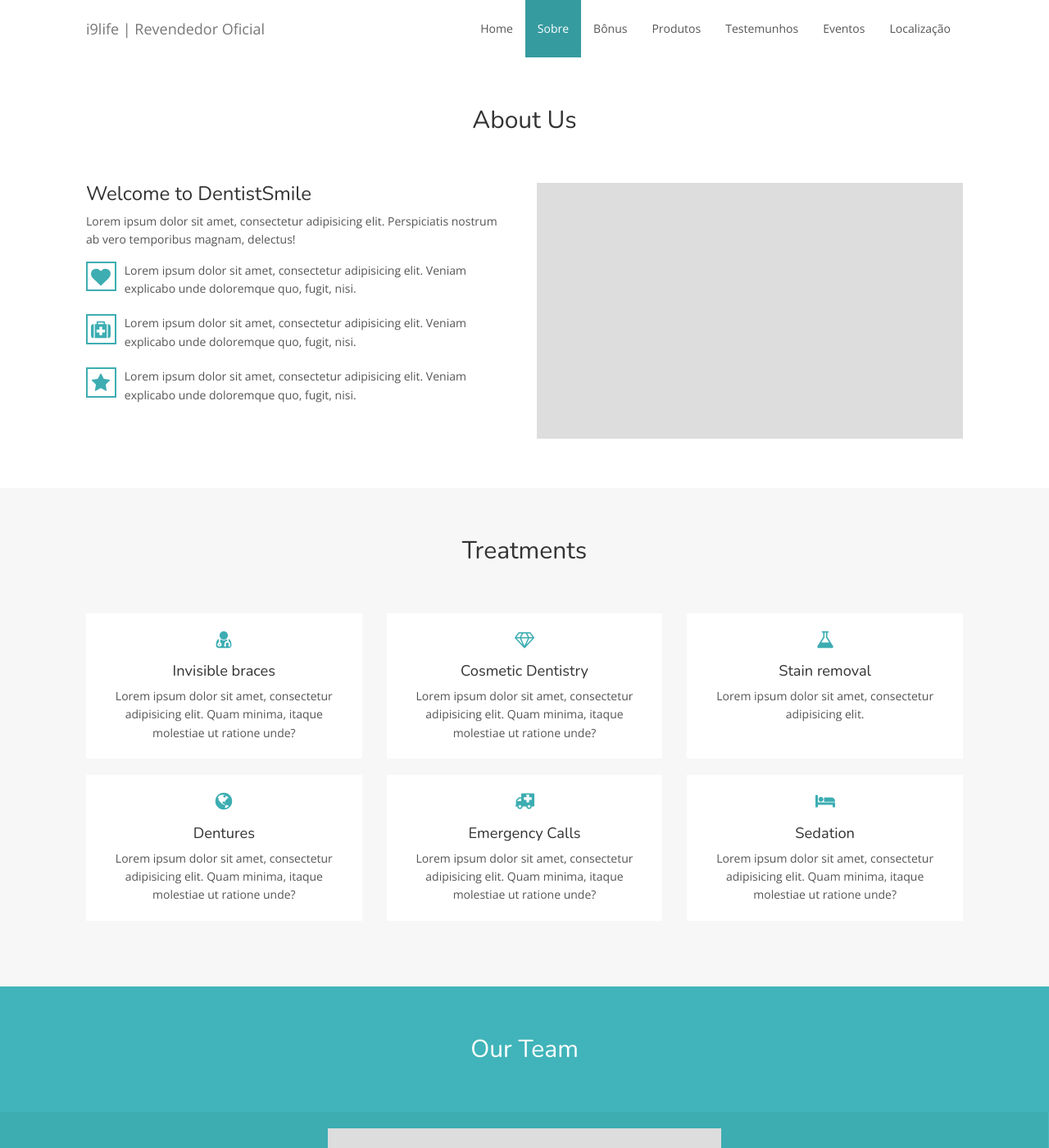
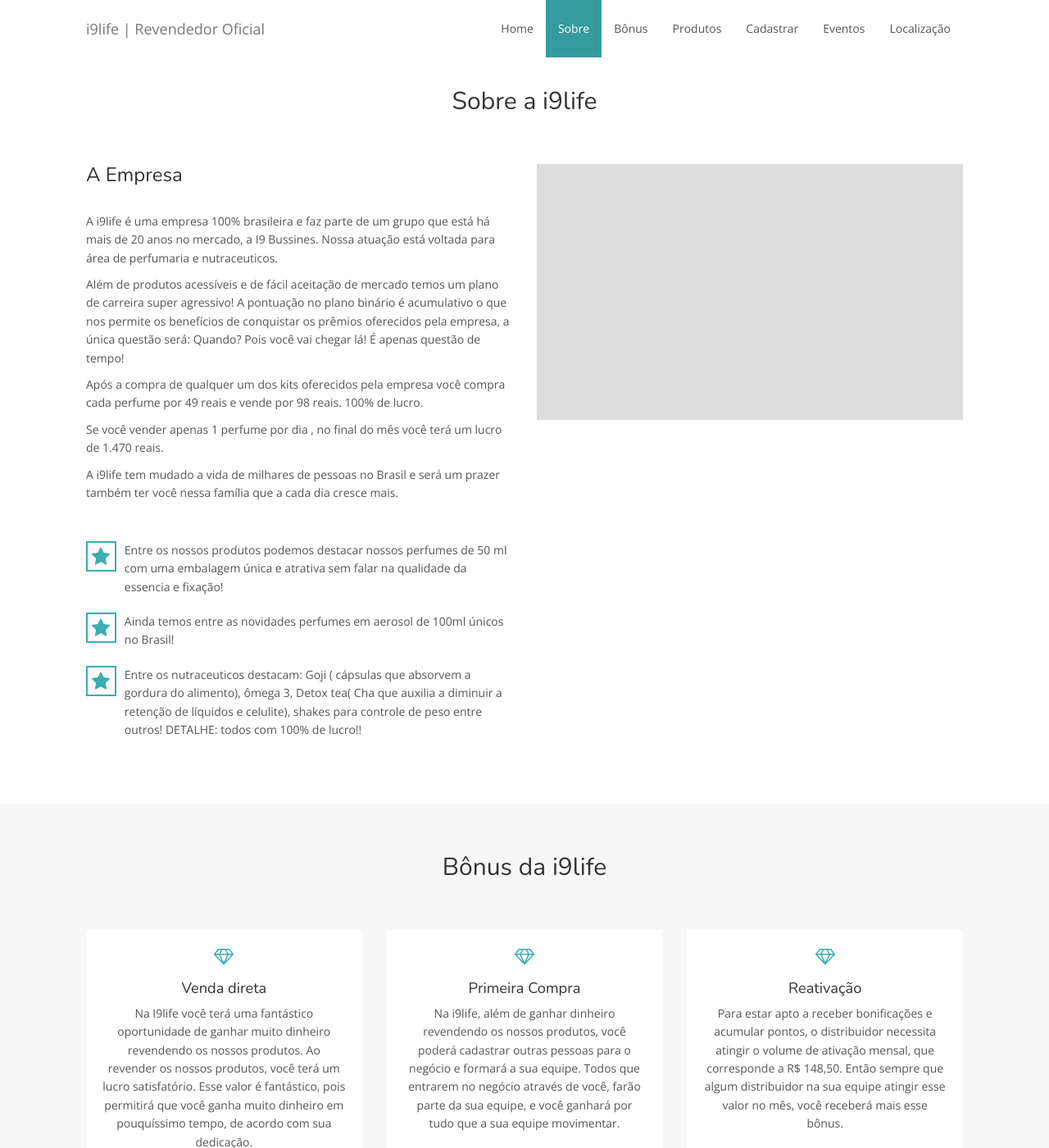
Before and after one commit to cadastroinove/cadastroinove.github.io, a Jekyll site: the page built from index.html, in a window 1280 px wide and 1400 px high, scrolled down 758 px. Shown: the whole window at 82% size. Built offline with Jekyll 4.4.1, drawn with Linux system fonts in a browser that asks for light colours; nearby versions of some CDN libraries; some of the changed text lies outside the part shown.

Commit message:
Melhorias e alteração de layout

```diff
--- a/_config.yml
+++ b/_config.yml
@@ -1,25 +1,23 @@
 # Site settings
-title: DentistSmile | Dental Jekyll Theme
-description: "A responsive Jekyll theme for dental clinics."
+title: i9life | Revendedor Oficial
+description: "i9 sua vida, realize seus sonhos."
 baseurl: "" # the subpath of your site, e.g. /blog
 url: "" # the name of your domain
-logo_url: svg/min/logo.svg
 
 # Hero
 hero:
     hero_img: hero.jpg
-    hero_title: DentistSmile
-    hero_description: A responsive Jekyll theme for dental clinics.
+    hero_title: i9Life | Revendedor Oficial
+    hero_description: i9 sua vida, realize seus sonhos, seja um revendedor.
 
 # Contact form
 api_token: # Enter API token here
 
 # Contact info
 contact:
-    phone: 932 50 540
-    emergency: 931 53 234
-    email: contact@yoursite.com
-    address: Von schroeders 273, <br> Viña del mar - Chile
+    phone: (44) 9882-5411
+    email: contato@andersonsouza.net
+    address: Colorado Paraná
 
 # Opening hours
 monday_friday: 9:00 – 18:00
@@ -33,7 +31,7 @@
 # Map
 map:
     zoom: 17
-    address: Von schroeders 273, Viña del mar, Chile
+    address: São Paulo, Brasil
     address_details: svg/min/logo.svg
 
 # Social settings
@@ -45,7 +43,7 @@
 feed: yes
 
 # Footer
-copyright: © 2015 DentistSmile - All rights reserved
+copyright: © 2016 i9life | Revendedor Oficial
 
 # Build settings
 markdown: kramdown
--- a/_data/treatments.yml
+++ b/_data/treatments.yml
@@ -1,23 +1,35 @@
-- icon: icon-user-md
-  title: Invisible braces
-  description: Lorem ipsum dolor sit amet, consectetur adipisicing elit. Quam minima, itaque molestiae ut ratione unde?
+- icon: icon-diamond
+  title: Venda direta
+  description: Na I9life você terá uma fantástico oportunidade de ganhar muito dinheiro revendendo os nossos produtos.
+               Ao revender os nossos produtos, você terá um lucro satisfatório. Esse valor é fantástico, pois permitirá que você ganha muito dinheiro em pouquíssimo tempo, de acordo
+               com sua dedicação.
 
 - icon: icon-diamond
-  title: Cosmetic Dentistry
-  description: Lorem ipsum dolor sit amet, consectetur adipisicing elit. Quam minima, itaque molestiae ut ratione unde?
+  title: Primeira Compra
+  description: Na i9life, além de ganhar dinheiro revendendo os nossos produtos, você poderá cadastrar outras pessoas para o negócio e formará a sua equipe.
+               Todos que entrarem no negócio através de você, farão parte da sua equipe, e você ganhará por tudo que a sua equipe movimentar.
 
-- icon: icon-flask
-  title: Stain removal
-  description: Lorem ipsum dolor sit amet, consectetur adipisicing elit.
+- icon: icon-diamond
+  title: Reativação
+  description: Para estar apto a receber bonificações e acumular pontos, o distribuidor necessita atingir o volume de ativação mensal,
+               que corresponde a R$ 148,50. Então sempre que algum distribuidor na sua equipe atingir esse valor no mês, você receberá mais esse bônus.
 
-- icon: icon-globe
-  title: Dentures
-  description: Lorem ipsum dolor sit amet, consectetur adipisicing elit. Quam minima, itaque molestiae ut ratione unde?
+- icon: icon-diamond
+  title: Binário
+  description: Todos os distribuidores que entrarem na sua equipe, seja cadastrado por você,
+               ou por alguém da sua equipe ou por derramamento (quando alguém acima efetua um cadastro e cai na sua equipe) você será recompensado através do Bônus Binário.
 
-- icon: icon-ambulance
-  title: Emergency Calls
-  description: Lorem ipsum dolor sit amet, consectetur adipisicing elit. Quam minima, itaque molestiae ut ratione unde?
+- icon: icon-diamond
+  title: Unilevel
+  description: No Bônus unilevel você receberá um percentual sobre o total de vendas geradas pela sua equipe. Esse valor vai de 9% à 25%.
+              Esse valor é muito superior as empresas concorrentes da i9life, mostrando assim, que o nosso Plano de Marketing é realmente superior.
 
-- icon: icon-bed
-  title: Sedation
-  description: Lorem ipsum dolor sit amet, consectetur adipisicing elit. Quam minima, itaque molestiae ut ratione unde?
+- icon: icon-diamond
+  title: Equiparação
+  description: Chegando no nível Star 60 você começará a participar do faturamento de qualificados a partir de Start 60 na sua equipe. Você receberá em até 4 níveis.
+
+
+- icon: icon-diamond
+  title: Participação
+  description: Com o Bônus de Participação, você se torna um "sócio" da i9life. Agora você passará a ter direito na participação no lucro da empresa.
+               A i9life separa 3% do total de pontos do unilevel e divide com todos os distribuidores a partir de top2.
--- a/_includes/doctype-head.html
+++ b/_includes/doctype-head.html
@@ -21,5 +21,5 @@
     <link href='https://fonts.googleapis.com/css?family=Open+Sans:400,400italic,600,600italic' rel='stylesheet' type='text/css'>
 
     <!-- Favicon -->
-    <link rel="shortcut icon" href="{{ "/favicon.png" | prepend: site.baseurl }}">
+    <!--<link rel="shortcut icon" href="{{ "/favicon.png" | prepend: site.baseurl }}"> -->
 </head>
--- a/_includes/header.html
+++ b/_includes/header.html
@@ -19,7 +19,7 @@
                 <li><a class="scroll" href="#about">Sobre</a></li>
                 <li><a class="scroll" href="#treatments">Bônus</a></li>
                 <li><a class="scroll" href="#team">Produtos</a></li>
-                <li><a class="scroll" href="#testimonials">Testemunhos</a></li>
+                <li><a class="scroll" href="#cadastrar">Cadastrar</a></li>
                 <li><a class="scroll" href="#gallery">Eventos</a></li>
                 <li><a class="scroll" href="#location">Localização</a></li>
             </ul>
--- a/index.html
+++ b/index.html
@@ -16,7 +16,7 @@
     <div class="container-fluid">
 
         <div class="col-sm-6 col-sm-offset-6 col-md-4 col-md-offset-8 form">
-            <h3><svg class="icon icon-envelope-o"><use xlink:href="#icon-envelope-o"></use></svg>Make an Appointment</h3>
+            <h3><svg class="icon icon-envelope-o"><use xlink:href="#icon-envelope-o"></use></svg>Entre em contato</h3>
             <form action="https://getsimpleform.com/messages?form_api_token={{ site.api_token }}" method="post">
                 <div class="form-field">
                     <input name="name" type="text" placeholder="Name" required>
@@ -42,36 +42,19 @@
 <div class="three-shade-col">
     <div class="col-sm-4">
         <svg class="icon icon-envelope-o"><use xlink:href="#icon-envelope-o"></use></svg>
-        <h3>Contact Us</h3>
+        <h3>Entre em contato</h3>
         <ul>
-            {% if site.contact.phone %}<li><strong>Phone:</strong> {{ site.contact.phone }}</li>{% endif %}
-            {% if site.contact.emergency %}<li><strong>Emergency:</strong> {{ site.contact.emergency }}</li>{% endif %}
-            {% if site.contact.email %}<li><strong>Email:</strong> {{ site.contact.email }}</li>{% endif %}
+            {% if site.contact.phone %}<li><strong>Celular:</strong> {{ site.contact.phone }}</li>{% endif %}
+            {% if site.contact.email %}<li><strong>E-mail:</strong> {{ site.contact.email }}</li>{% endif %}
         </ul>
     </div>
     <div class="col-sm-4">
         <svg class="icon icon-clock-o"><use xlink:href="#icon-clock-o"></use></svg>
-        <h3>Opening Hours</h3>
-        <table>
-            <tbody>
-                <tr>
-                    <td>Monday – Friday</td>
-                    <td>{{ site.monday_friday }}</td>
-                </tr>
-                <tr>
-                    <td>Saturday</td>
-                    <td>{{ site.saturday }}</td>
-                </tr>
-                <tr>
-                    <td>Sunday</td>
-                    <td>{{ site.sunday }}</td>
-                </tr>
-            </tbody>
-        </table>
+        <h3>Aberto todos os dias</h3>
     </div>
     <div class="col-sm-4">
         <svg class="icon icon-map-marker"><use xlink:href="#icon-map-marker"></use></svg>
-        <h3>Location</h3>
+        <h3>Localização</h3>
             <p>
                 {{ site.contact.address }}
             </p>
@@ -82,32 +65,51 @@
 <!-- Start About -->
 <div id="about" class="about">
     <div class="container-fluid">
-        <h2 class="section-title">About Us</h2>
+        <h2 class="section-title">Sobre a i9life</h2>
 
         <div class="row">
             <div class="col-sm-6">
-                <h3>Welcome to DentistSmile</h3>
-                <p>Lorem ipsum dolor sit amet, consectetur adipisicing elit. Perspiciatis nostrum ab vero temporibus magnam, delectus!</p>
+                <h3>A Empresa</h3>
+                <br />
+                <p>
+                        A i9life é uma empresa 100% brasileira e faz parte de um grupo que está há mais de 20 anos no mercado, a I9 Bussines. Nossa atuação está voltada para área de perfumaria e nutraceuticos.
 
+                </p>
+                <p>
+                        Além de produtos acessíveis e de fácil aceitação de mercado temos um plano de carreira super agressivo! A pontuação no plano binário é acumulativo o que nos permite os benefícios de conquistar os prêmios oferecidos pela empresa, a única questão será: Quando? Pois você vai chegar lá! É apenas questão de tempo!
+                </p>
+                <p>
+                        Após a compra de qualquer um dos kits oferecidos pela empresa você compra cada perfume por 49 reais e vende por 98 reais. 100% de lucro.
+
+                </p>
+                        Se você vender apenas 1 perfume por dia , no final do mês você terá um lucro de 1.470 reais.
+                    </p>
+                <p>
+                        A i9life tem mudado a vida de milhares de pessoas no Brasil e será um prazer também ter você nessa família que a cada dia cresce mais.
+                </p>
+                <br />
                 <div class="media">
                     <div class="media-left">
                         <div class="boxed-icon">
-                            <svg class="icon icon-heart"><use xlink:href="#icon-heart"></use></svg>
+                            <svg class="icon icon-heart"><use xlink:href="#icon-star"></use></svg>
                         </div>
                     </div>
                     <div class="media-body">
-                        <p>Lorem ipsum dolor sit amet, consectetur adipisicing elit. Veniam explicabo unde doloremque quo, fugit, nisi.</p>
+                        <p> Entre os nossos produtos podemos destacar nossos perfumes de 50 ml com uma embalagem única e atrativa sem falar na qualidade da essencia e fixação!
+
+                        </p>
                     </div>
                 </div>
 
                 <div class="media">
                     <div class="media-left">
                         <div class="boxed-icon">
-                            <svg class="icon icon-medkit"><use xlink:href="#icon-medkit"></use></svg>
+                            <svg class="icon icon-medkit"><use xlink:href="#icon-star"></use></svg>
                         </div>
                     </div>
                     <div class="media-body">
-                        <p>Lorem ipsum dolor sit amet, consectetur adipisicing elit. Veniam explicabo unde doloremque quo, fugit, nisi.</p>
+                        <p>Ainda temos entre as novidades perfumes em aerosol de 100ml únicos no Brasil!
+                        </p>
                     </div>
                 </div>
 
@@ -118,7 +120,7 @@
                         </div>
                     </div>
                     <div class="media-body">
-                        <p>Lorem ipsum dolor sit amet, consectetur adipisicing elit. Veniam explicabo unde doloremque quo, fugit, nisi.</p>
+                        <p>Entre os nutraceuticos destacam: Goji ( cápsulas que absorvem a gordura do alimento), ômega 3, Detox tea( Cha que auxilia a diminuir a retenção de líquidos e celulite), shakes para controle de peso entre outros! DETALHE: todos com 100% de lucro!!</p>
                     </div>
                 </div>
             </div>
@@ -133,7 +135,7 @@
 <!-- Start Treatments -->
 <div id="treatments" class="treatments">
     <div class="container-fluid">
-        <h2 class="section-title">Treatments</h2>
+        <h2 class="section-title">Bônus da i9life</h2>
 
         <div class="row">
             {% for treatment in site.data.treatments %}
@@ -152,7 +154,7 @@
 
 <!-- Start Our team -->
 <div id="team" class="team">
-    <h2 class="section-title">Our Team</h2>
+    <h2 class="section-title">Nossos Produtos</h2>
     <div id="team-carousel">
     {% for member in site.data.team %}
         <div class="expandable-box">
@@ -173,48 +175,14 @@
 <!-- End Our team -->
 
 <!-- Start Testimonials -->
-<div id="testimonials" class="testimonials parallax" style="background-image: url('{{ site.baseurl }}/img/{{ site.testimonials.testimonials_img }}');">
+<div id="cadastrar" class="testimonials parallax" style="background-image: url('{{ site.baseurl }}/img/{{ site.testimonials.testimonials_img }}');">
     <div class="overlay-container">
         <div class="overlay"></div>
         <div class="container-fluid">
             <div id="testimonial-carousel">
-                {% for testimonial in site.data.testimonials %}
-                    <div class="testimonial-item">
-                        <svg class="icon icon-quote-left"><use xlink:href="#icon-quote-left"></use></svg>
-                        <blockquote>
-                            <p>{{ testimonial.description }}</p>
-                            <footer>
-                                {{ testimonial.name }}
-                                <small>{{ testimonial.title }}</small>
-                            </footer>
-                        </blockquote>
-                    </div>
-                {% endfor %}
+                <iframe border="0" src="http://i9gestor.com.br/formi9/?r=NTczMTc=&origem=formi9Anderson.Apdo.de" style="border: solid 0 #FFF; width: 100%; height: 600px;"></iframe>
             </div>
         </div>
     </div>
 </div>
 <!-- End Testimonials -->
-
-<!-- Start Gallery -->
-<div id="gallery" class="gallery">
-
-    <h2 class="section-title">Gallery</h2>
-
-    {% for images in site.data.gallery %}
-        <a href="{{ site.baseurl }}/img/gallery/large/{{ images.image_large }}" class="gallery-item expandable-box image-link">
-            <div class="expandable-box-top">
-                <img src="{{ site.baseurl }}/img/gallery/thumb/{{ images.image_thumb }}" alt="{{ images.image_alt }}">
-            </div>
-            <div class="expandable-box-bottom">
-                <span><svg class="icon icon-chain"><use xlink:href="#icon-chain"></use></svg></span>
-            </div>
-        </a>
-    {% endfor %}
-
-</div>
-<!-- End Gallery -->
-
-<!-- Start Map -->
-<div id="location" class="map" data-zoom="{{ site.map.zoom }}" data-address="{{ site.map.address }}" data-address-details="<img src='{{ site.map.address_details }}'>"></div>
-<!-- End Map -->
```
Also changed, not shown: img/hero.jpg.
